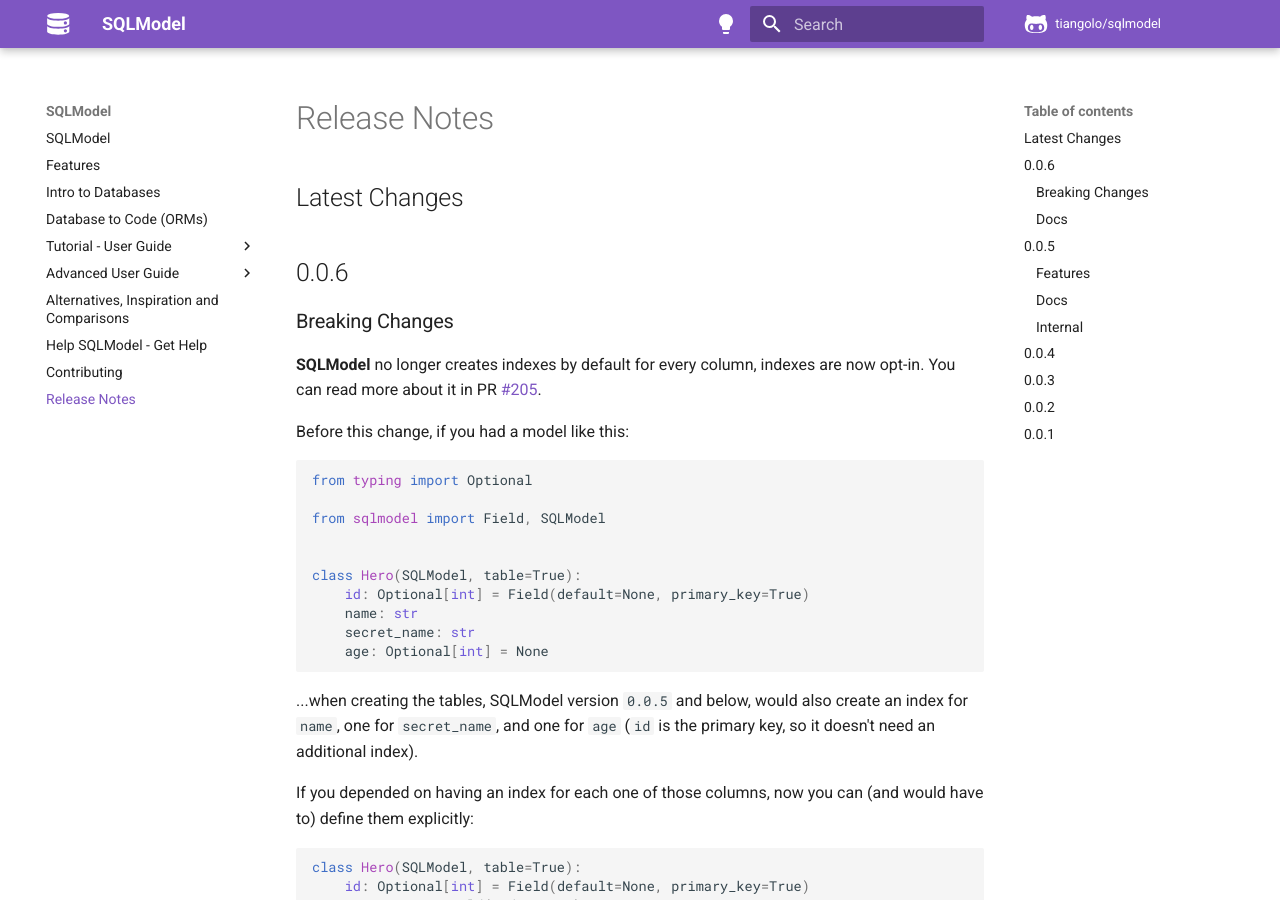
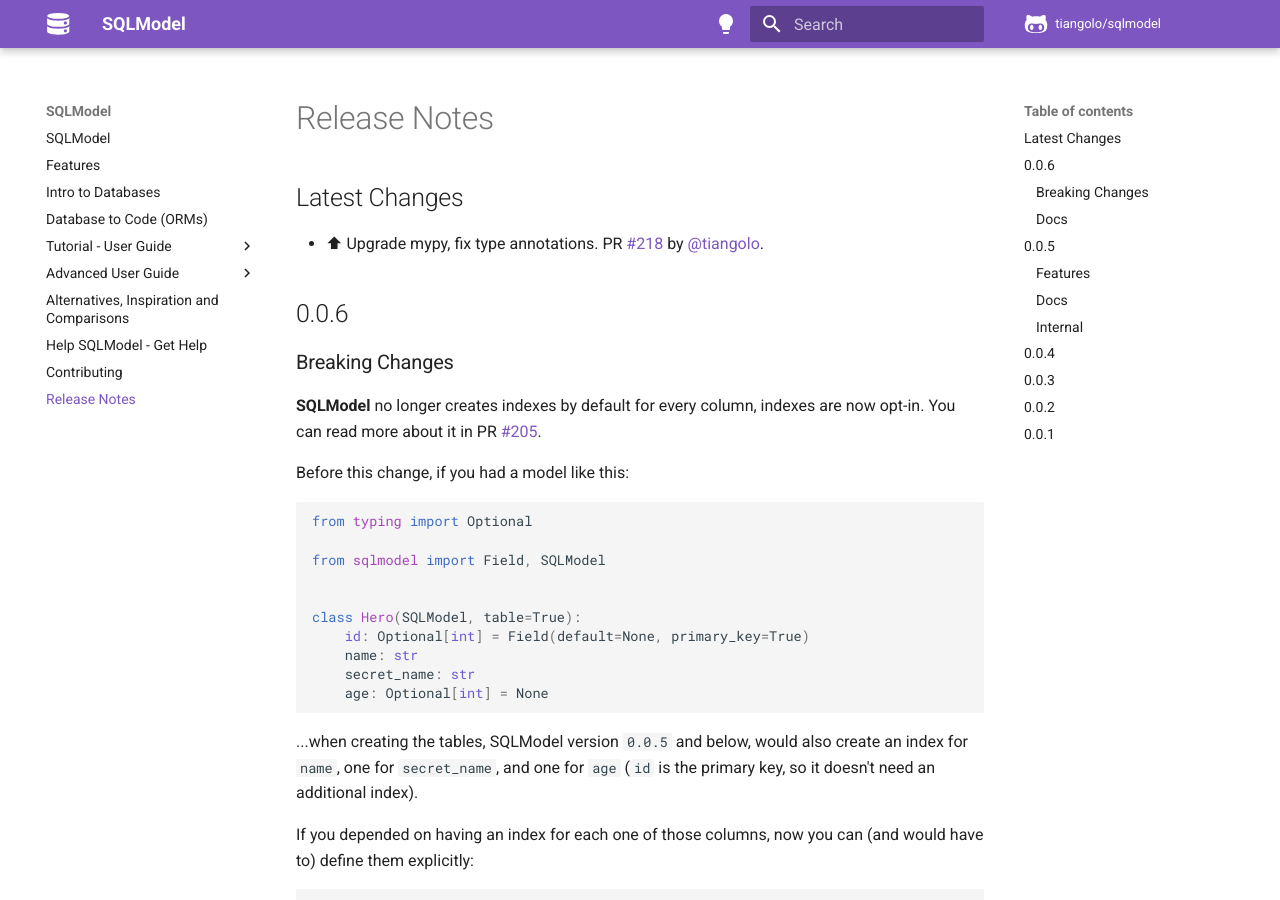
Before and after one commit to upmorpheus/Laravel-perfect, an MkDocs documentation site: the page built from docs/release-notes.md, in a window 1280 px wide and 900 px high. Built offline with MkDocs 1.6.1 and Material for MkDocs 9.7.7, drawn with Linux system fonts in a browser that asks for light colours; comment, search, counter and statistics services are not loaded.

Commit message:
📝 Update release notes

```diff
--- a/docs/release-notes.md
+++ b/docs/release-notes.md
@@ -2,6 +2,7 @@
 
 ## Latest Changes
 
+* ⬆ Upgrade mypy, fix type annotations. PR [#218](https://github.com/tiangolo/sqlmodel/pull/218) by [@tiangolo](https://github.com/tiangolo).
 
 ## 0.0.6
 
```
